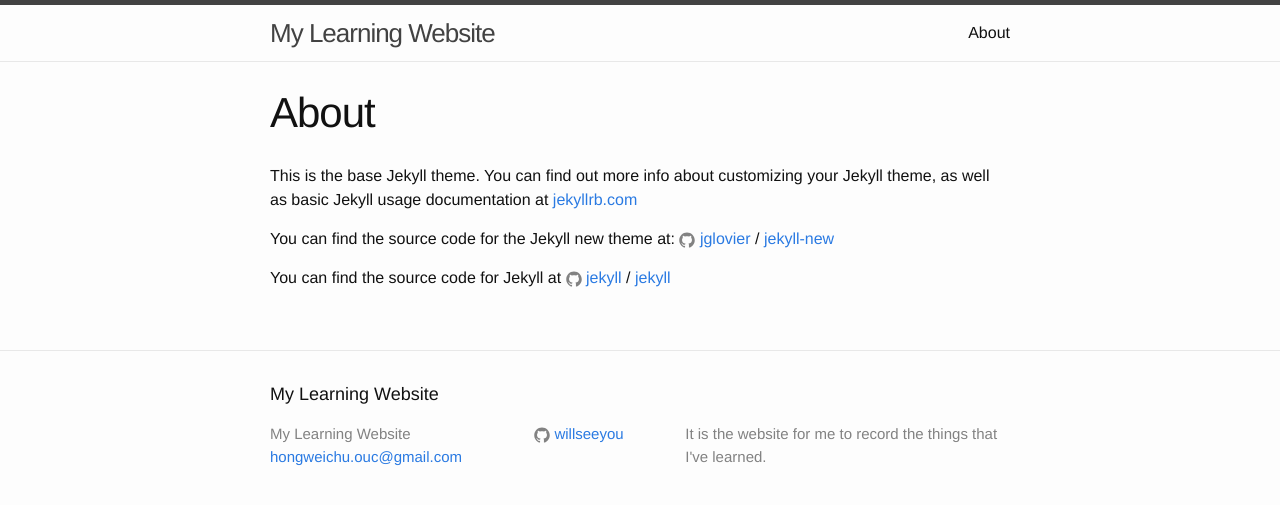
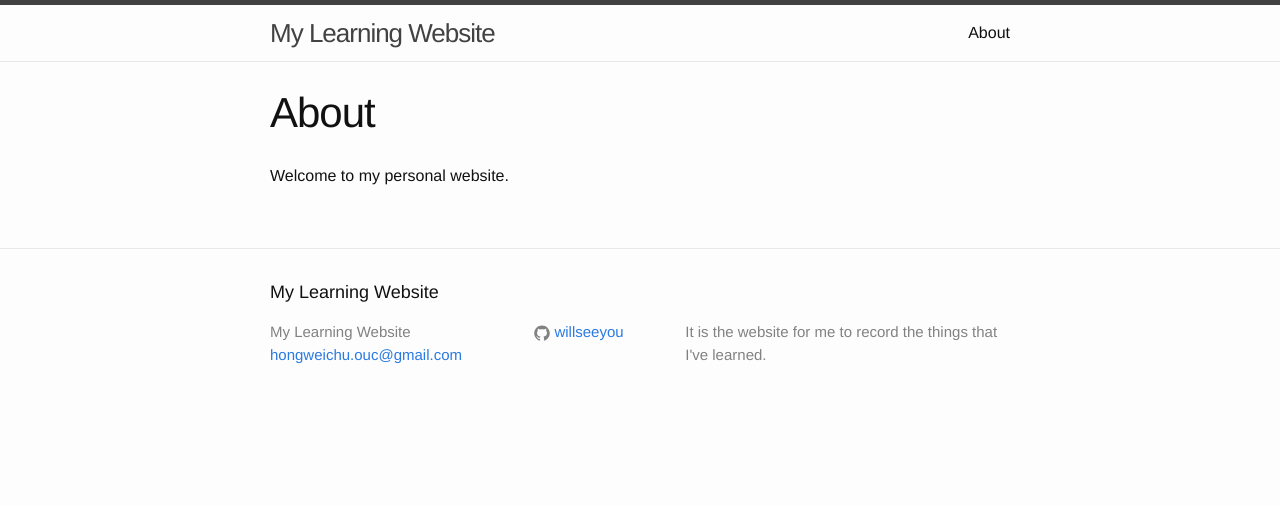
Before and after one commit to willseeyou/willseeyou.github.io, a Jekyll site: the page built from about.md, in a window 1280 px wide. Shown: the top 505 px of the page. Built offline with Jekyll 4.4.1, drawn with Linux system fonts in a browser that asks for light colours.

Commit message:
modify about

```diff
--- a/about.md
+++ b/about.md
@@ -4,12 +4,4 @@
 permalink: /about/
 ---
 
-This is the base Jekyll theme. You can find out more info about customizing your Jekyll theme, as well as basic Jekyll usage documentation at [jekyllrb.com](http://jekyllrb.com/)
-
-You can find the source code for the Jekyll new theme at:
-{% include icon-github.html username="jglovier" %} /
-[jekyll-new](https://github.com/jglovier/jekyll-new)
-
-You can find the source code for Jekyll at
-{% include icon-github.html username="jekyll" %} /
-[jekyll](https://github.com/jekyll/jekyll)
+Welcome to my personal website.
```
